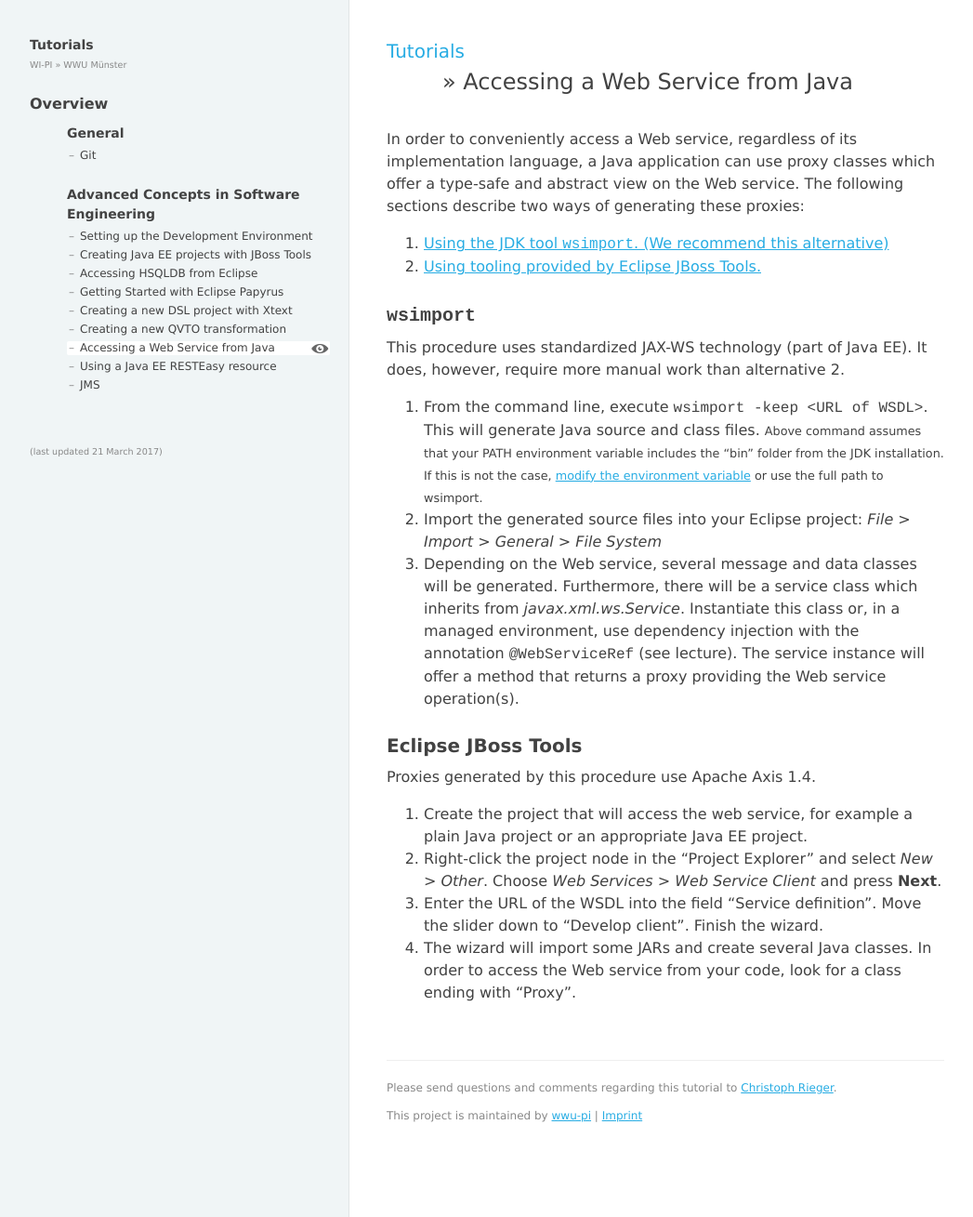
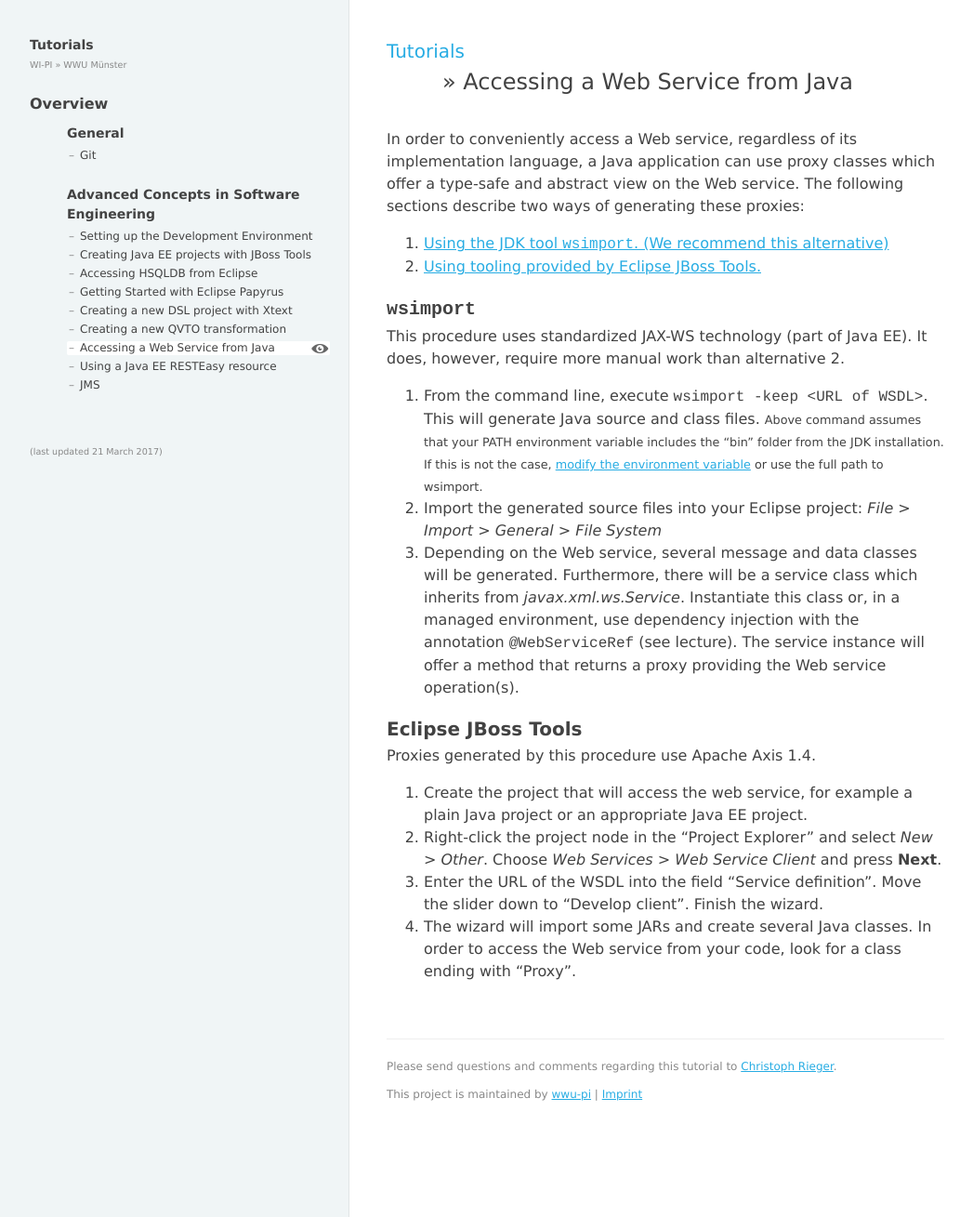
Before and after one commit to wwu-pi/tutorials, a Jekyll site: the page built from lectures/acse/070_tutorial_ws_java.md, in a window 1280 px wide and 1309 px high. Shown: the whole window at 93% size, without its empty margins (8-1055 px from the left). Built offline with Jekyll 4.4.1, drawn with Linux system fonts in a browser that asks for light colours.

```diff
--- a/lectures/acse/070_tutorial_ws_java.md
+++ b/lectures/acse/070_tutorial_ws_java.md
@@ -8,7 +8,7 @@ In order to conveniently access a Web service, regardless of its implementation
 1. <a href="#wsimport">Using the JDK tool <tt>wsimport</tt>. (We recommend this alternative)</a>
 1. <a href="#jbosstools">Using tooling provided by Eclipse JBoss Tools.</a>
 
-## <a id="wsimport" name="wsimport"></a> <tt>wsimport</tt>
+### <a id="wsimport" name="wsimport"></a> <tt>wsimport</tt>
 This procedure uses standardized JAX-WS technology (part of Java EE). It does, however, require more manual work than alternative 2.
 
 1. From the command line, execute ``wsimport -keep <URL of WSDL>``. This will generate Java source and class files.
@@ -16,7 +16,7 @@ This procedure uses standardized JAX-WS technology (part of Java EE). It does, h
 1. Import the generated source files into your Eclipse project: *File* > *Import* > *General* > *File System*
 1. Depending on the Web service, several message and data classes will be generated. Furthermore, there will be a service class which inherits from *javax.xml.ws.Service*. Instantiate this class or, in a managed environment, use dependency injection with the annotation ``@WebServiceRef`` (see lecture). The service instance will offer a method that returns a proxy providing the Web service operation(s).
 
-## <a id="jbosstools" name="jbosstools"></a>Eclipse JBoss Tools
+### <a id="jbosstools" name="jbosstools"></a>Eclipse JBoss Tools
 Proxies generated by this procedure use Apache Axis 1.4.
 
 1. Create the project that will access the web service, for example a plain Java project or an appropriate Java EE project.
```
Also changed, not shown: lectures/acse/080_tutorial_ws_resteasy.md (+7 -6 lines).
